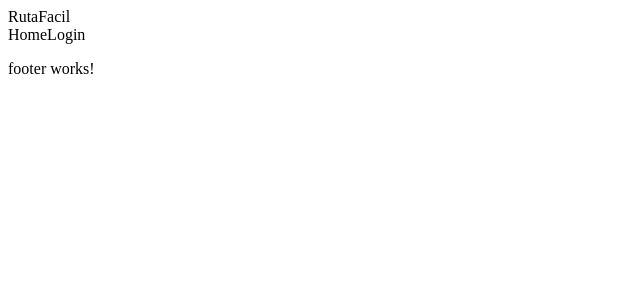
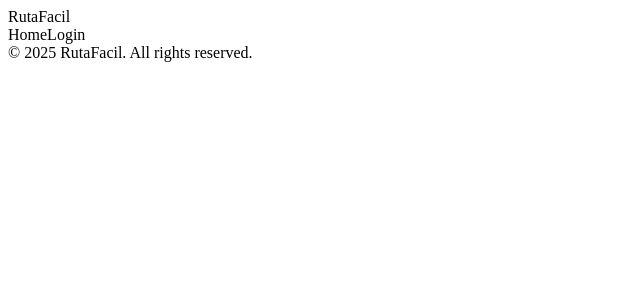
Before and after one commit to abimael92/driver-admin-portal, an Angular app: page / in a window 1280 px wide. Shown: the top 300 px of the page, without its empty margins (0-640 px from the left). Built offline with nearby package versions, Linux system fonts and the light colour scheme.

Commit message:
Update Footer component

```diff
--- a/src/app/shared/footer/footer.component.html
+++ b/src/app/shared/footer/footer.component.html
@@ -1 +1,5 @@
-<p>footer works!</p>
+<footer class="bg-white border-t border-gray-200 mt-20">
+  <div class="max-w-7xl mx-auto px-4 sm:px-6 lg:px-8 py-8 text-center">
+    <span class="text-gray-600">© 2025 RutaFacil. All rights reserved.</span>
+  </div>
+</footer>
```
